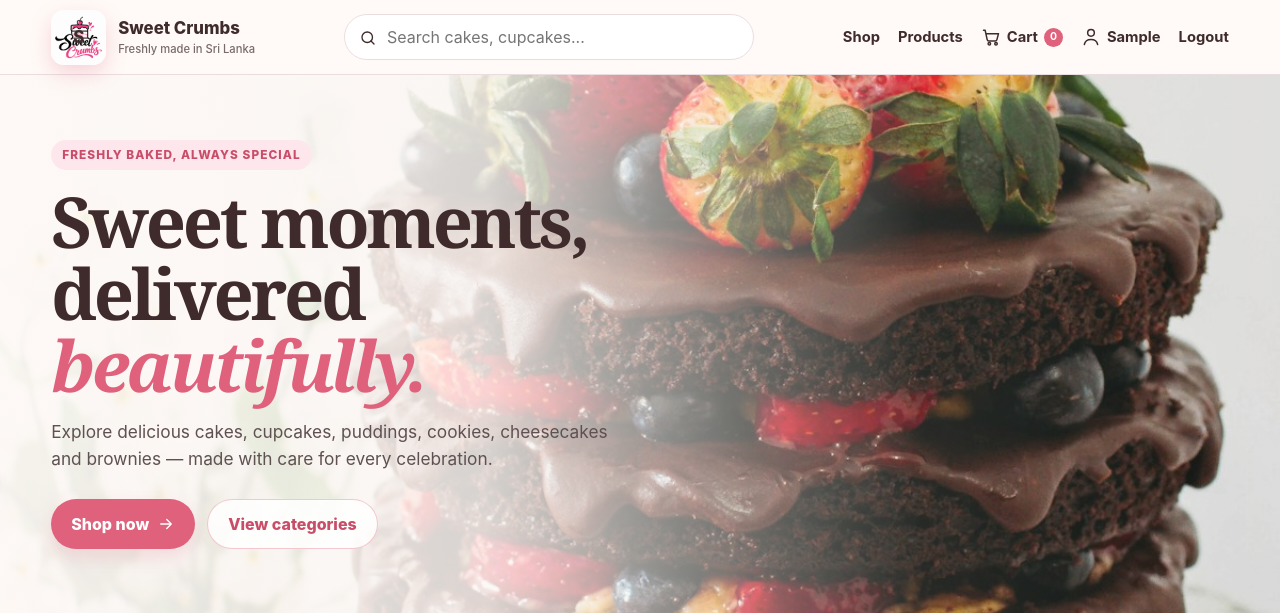
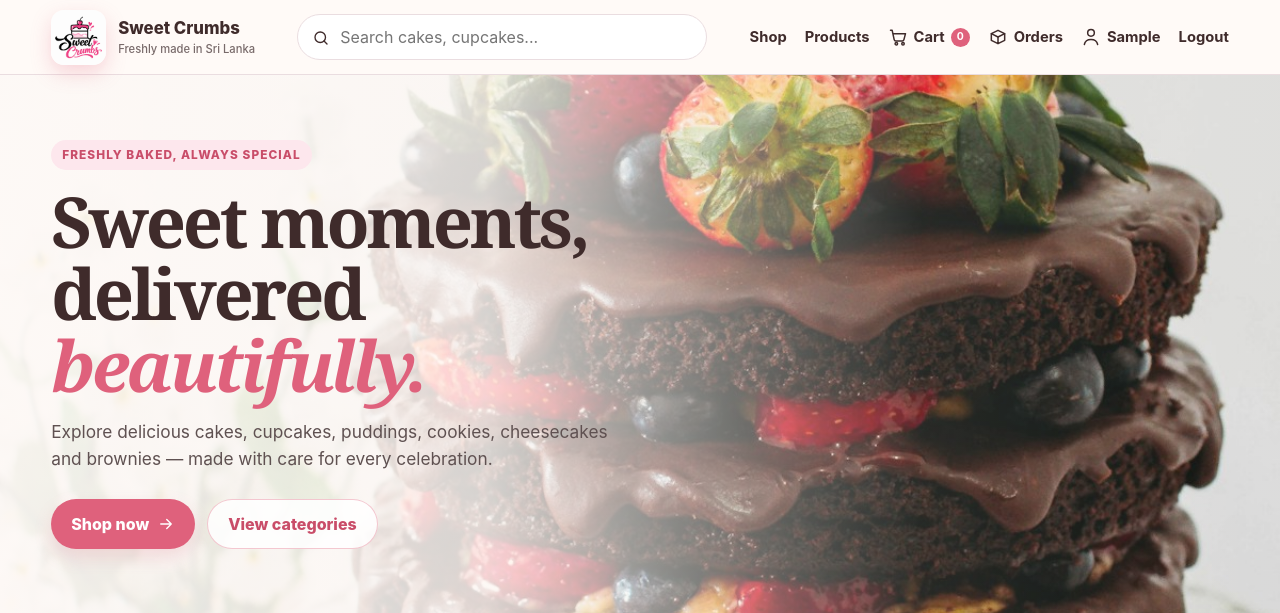
Before and after one commit to KawyaSudasinghe/sweet-crumbs-cake-shop, a PHP site: page /cake_shop_project/index.php in a window 1280 px wide. Shown: the top 613 px of the page. Run offline with PHP 8.4, Linux system fonts and the light colour scheme; the visitor is signed in with stand-in values (Sample User, id 1); data that the repository does not hold is empty.

Commit message:
modified the header file with order in nav bar

```diff
--- a/includes/header.php
+++ b/includes/header.php
@@ -20,7 +20,7 @@ $flashes = get_flashes();
 <header class="site-header">
     <div class="container nav-wrap">
         <a class="brand" href="<?= e(app_url('index.php')) ?>">
-            <span class="brand-mark">S</span>
+            <div class="brand-mark"></div>
             <span>Sweet Crumbs<small>Freshly made in Sri Lanka</small></span>
         </a>
         <button class="mobile-menu" type="button" aria-label="Open menu" data-mobile-menu><?= icon('menu') ?></button>
@@ -29,10 +29,23 @@ $flashes = get_flashes();
             <a href="<?= e(app_url('index.php')) ?>">Shop</a>
             <a href="<?= e(app_url('catalog/products.php')) ?>">Products</a>
             <?php if ($user): ?>
-                <a href="<?= e(app_url('cart/cart.php')) ?>" class="nav-icon" aria-label="Cart">
-                    <?= icon('cart') ?><span>Cart</span><b class="cart-count"><?= cart_count() ?></b>
-                </a>
-                <a href="<?= e(app_url('auth/profile.php')) ?>" class="nav-icon"><?= icon('user') ?><span><?= e(explode(' ', $user['name'])[0]) ?></span></a>
+            <a href="<?= e(app_url('cart/cart.php')) ?>" class="nav-icon" aria-label="Cart">
+                <?= icon('cart') ?><span>Cart</span><b class="cart-count"><?= cart_count() ?></b>
+            </a>
+            <a
+                href="<?= e(app_url('orders/orders.php')) ?>"
+                class="nav-icon"
+                aria-label="Orders"
+            >
+                <?= icon('box') ?><span>Orders</span>
+            </a>
+            <a
+                href="<?= e(app_url('auth/profile.php')) ?>"
+                class="nav-icon"
+            >
+                <?= icon('user') ?>
+                <span><?= e(explode(' ', $user['name'])[0]) ?></span>
+            </a>
                 <a href="<?= e(app_url('auth/logout.php')) ?>">Logout</a>
             <?php else: ?>
                 <a href="<?= e(app_url('auth/login.php')) ?>">Login</a>
```
